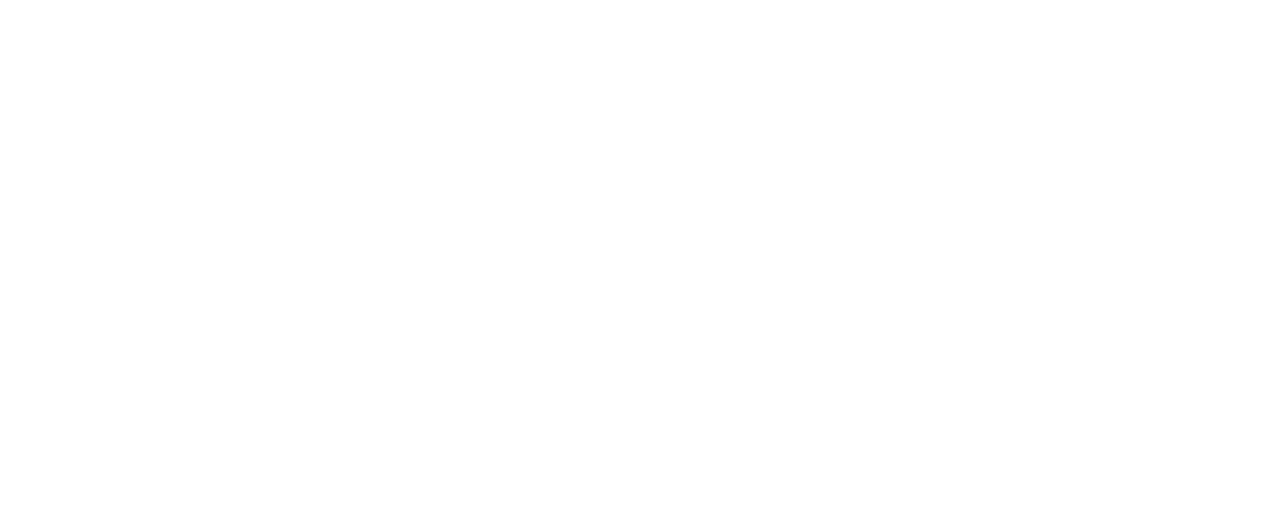
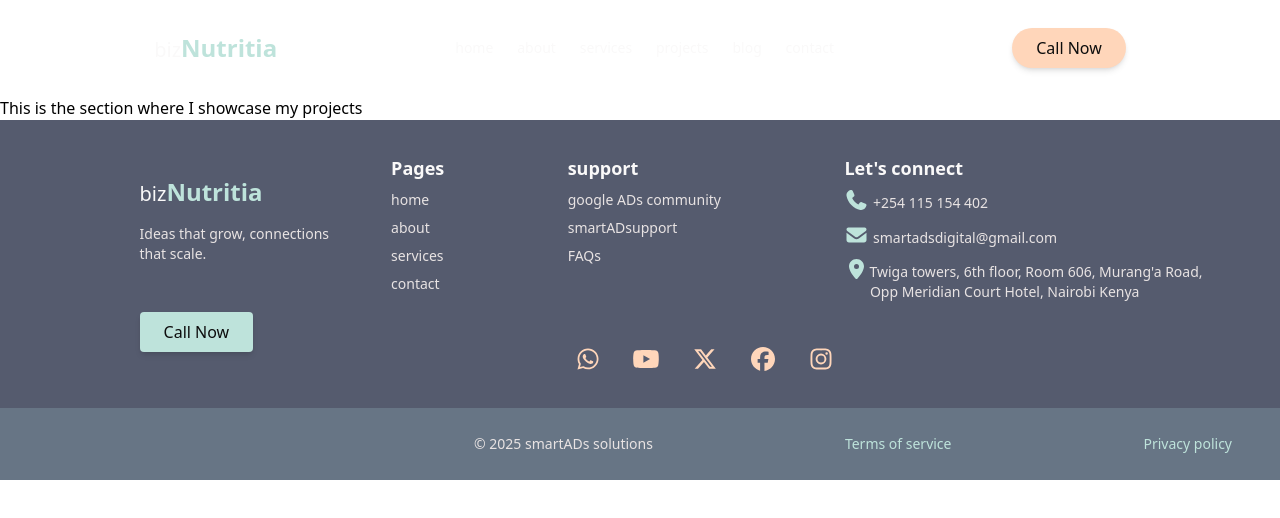
Before and after one commit to SmartMinds1/Portfolio, a React (Vite) app: page /projects in a window 1280 px wide. Before the commit this address had no page. Shown: the top 518 px of the page. Built offline with nearby package versions, Linux system fonts and the light colour scheme.

Commit message:
initiated both blog and pojects case studies pages

```diff
--- a/src/App.jsx
+++ b/src/App.jsx
@@ -4,6 +4,8 @@
 import About from './pages/About.jsx';
 import Contact from './pages/Contact.jsx';
 import Services from './pages/Services.jsx';
+import Projects from './pages/Projects.jsx';
+import Blog from './pages/Blog.jsx';
 
 const App = () => {
   return (
@@ -12,8 +14,10 @@
       {/* <Route path="*" element={<NotFound />} /> */}
       <Route path="/" element={<Home/>} />
       <Route path="about" element={<About/>} />
+      <Route path="services" element={<Services/>} />
+      <Route path="projects" element={<Projects/>} />
+      <Route path="blog" element={<Blog/>} />
       <Route path="contact" element={<Contact/>} />
-      <Route path="services" element={<Services/>} />
     </Routes>
   </Router>
   )
--- a/src/components/Header.jsx
+++ b/src/components/Header.jsx
@@ -10,6 +10,8 @@
                 <li> <Link to="/">home</Link> </li>
                 <li> <Link to="about">about</Link></li>
                 <li> <Link to="services">services</Link></li>
+                <li> <Link to="projects">projects</Link></li>
+                <li> <Link to="blog">blog</Link></li>
                 <li> <Link to="contact">contact</Link></li>
             </ul>
             <button className="btn-primary text-text bg-soft-alert m-0 rounded-3xl">Call Now</button>
--- /dev/null
+++ b/src/pages/Blog.jsx
@@ -0,0 +1,19 @@
+import React from "react";
+import Header from "../components/Header";
+import Footer from "../components/Footer";
+/* import { FontAwesomeIcon } from "@fortawesome/react-fontawesome";
+import { faCheckCircle } from "@fortawesome/free-solid-svg-icons"; */
+
+const Blog = () => {
+    return(
+        <div>
+            <Header/>
+
+             <p>This is my Blogs page!</p>
+
+             <Footer/>
+        </div>
+    );
+}
+
+export default Blog;
--- /dev/null
+++ b/src/pages/Projects.jsx
@@ -0,0 +1,19 @@
+import React from "react";
+import Header from "../components/Header";
+import Footer from "../components/Footer";
+/* import { FontAwesomeIcon } from "@fortawesome/react-fontawesome";
+import { faCheckCircle } from "@fortawesome/free-solid-svg-icons"; */
+
+const Projects = () => {
+    return(
+        <div>
+            <Header/>
+
+             <p>This is the section where I showcase my projects</p>
+
+             <Footer/>
+        </div>
+    );
+}
+
+export default Projects;
```
Also changed, not shown: src/components/TypingLoop.jsx (added, +10 -0 lines).
